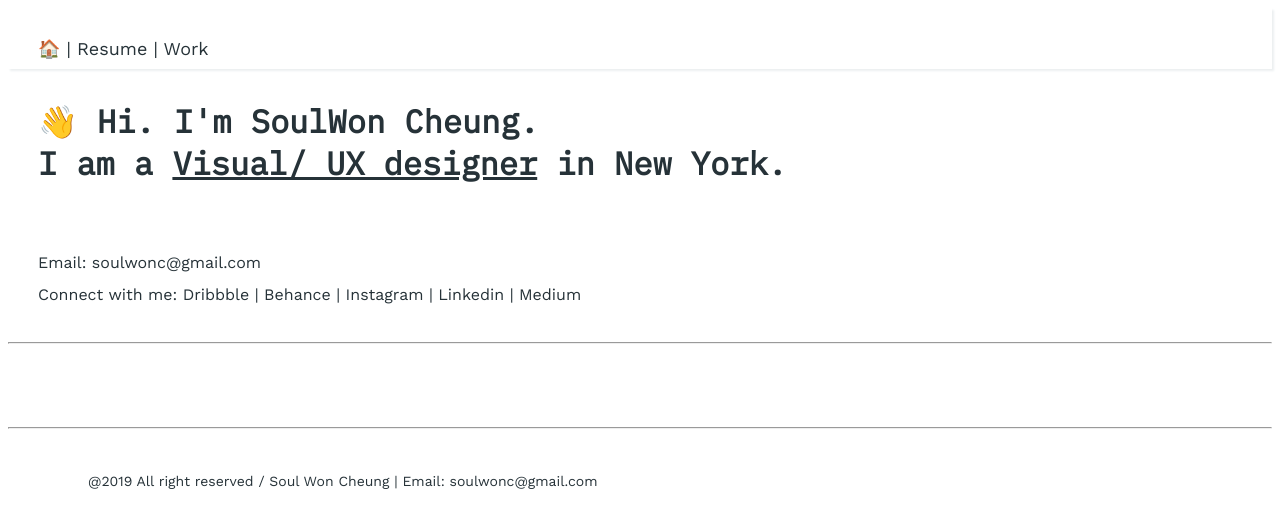
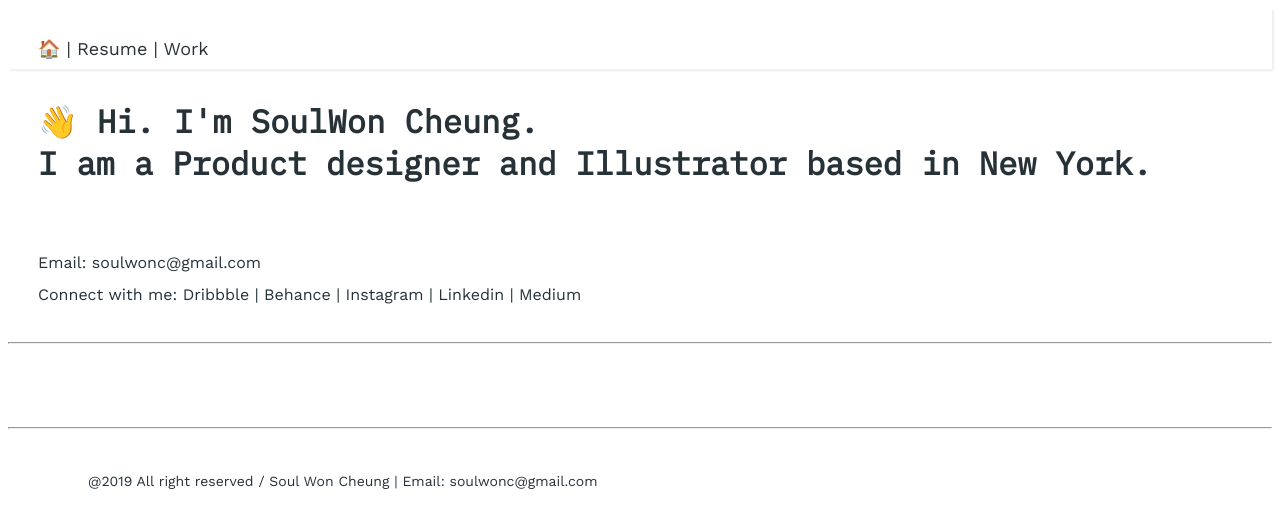
Before and after one commit to scheung85/SoulWon-Portfolio, a plain HTML site: page index.html in a window 1280 px wide. Drawn offline with nearby package versions, Linux system fonts and the light colour scheme; a script that the page names is missing.

Commit message:
Update index.html

```diff
--- a/index.html
+++ b/index.html
@@ -17,7 +17,7 @@
       <a href="./index.html">🏠</a> | <a href="https://drive.google.com/file/d/1c-5m6htrLExZ3mDj3x0DdrKrVfycuNr0/view?usp=sharing" target="_blank">Resume</a> | <a href="https://soulwon.myportfolio.com" target="_blank">Work</a>
       </nav>
     <div class= "intro">
-       <h1>👋 Hi. I'm SoulWon Cheung.<br>I am a <a href="https://soulwon.myportfolio.com" target="_blank"><u>Visual/ UX designer</u></a> in New York. </h1>
+       <h1>👋 Hi. I'm SoulWon Cheung.<br>I am a Product designer and Illustrator based in New York. </h1>
     </div>
       <h4>Email: soulwonc@gmail.com <br> Connect with me: <a href="https://dribbble.com/soulwoncheung" target="_blank">Dribbble</a> | <a href="https://www.behance.net/soulwoncheung" target="_blank">Behance</a> | <a href="https://www.instagram.com/soulwon_design/" target="_blank">Instagram</a> | <a href="https://www.linkedin.com/in/soulwoncheung/" target="_blank">Linkedin</a> | <a href="https://medium.com/@SoulWonCheung" target="_blank">Medium</a></h4>
       <hr>
```
